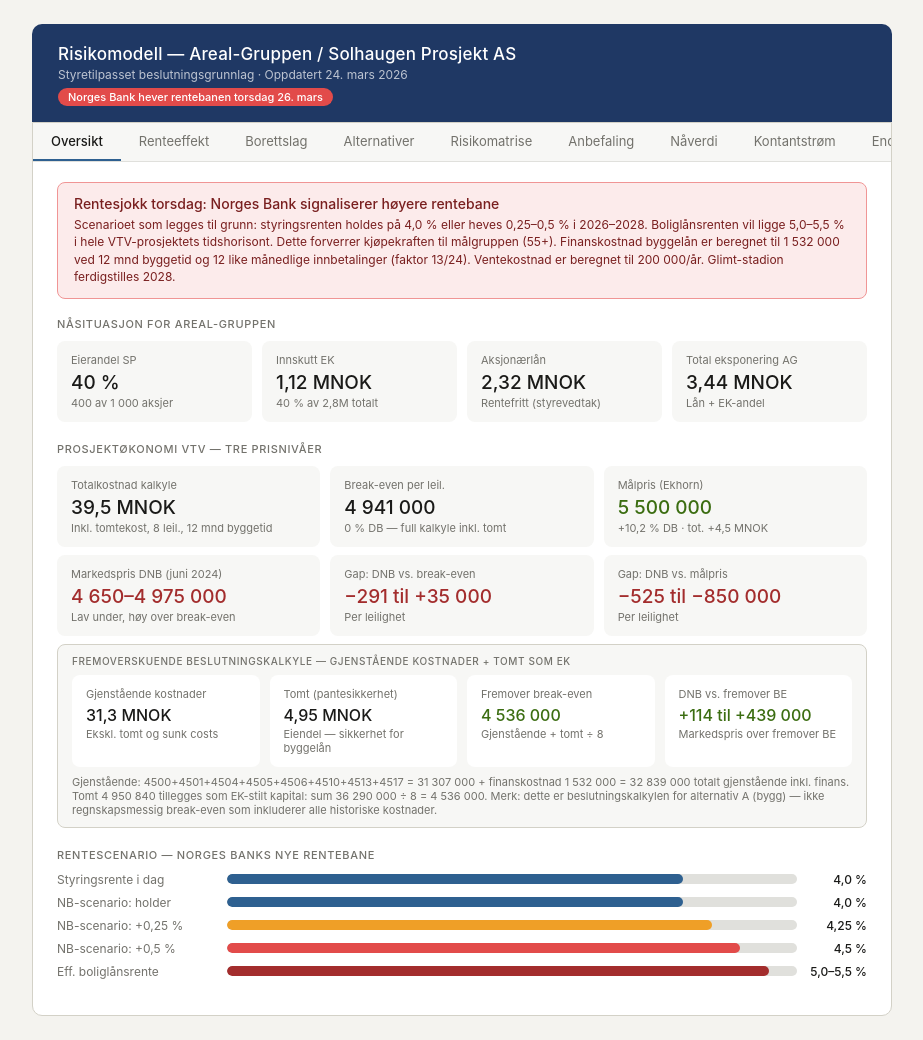
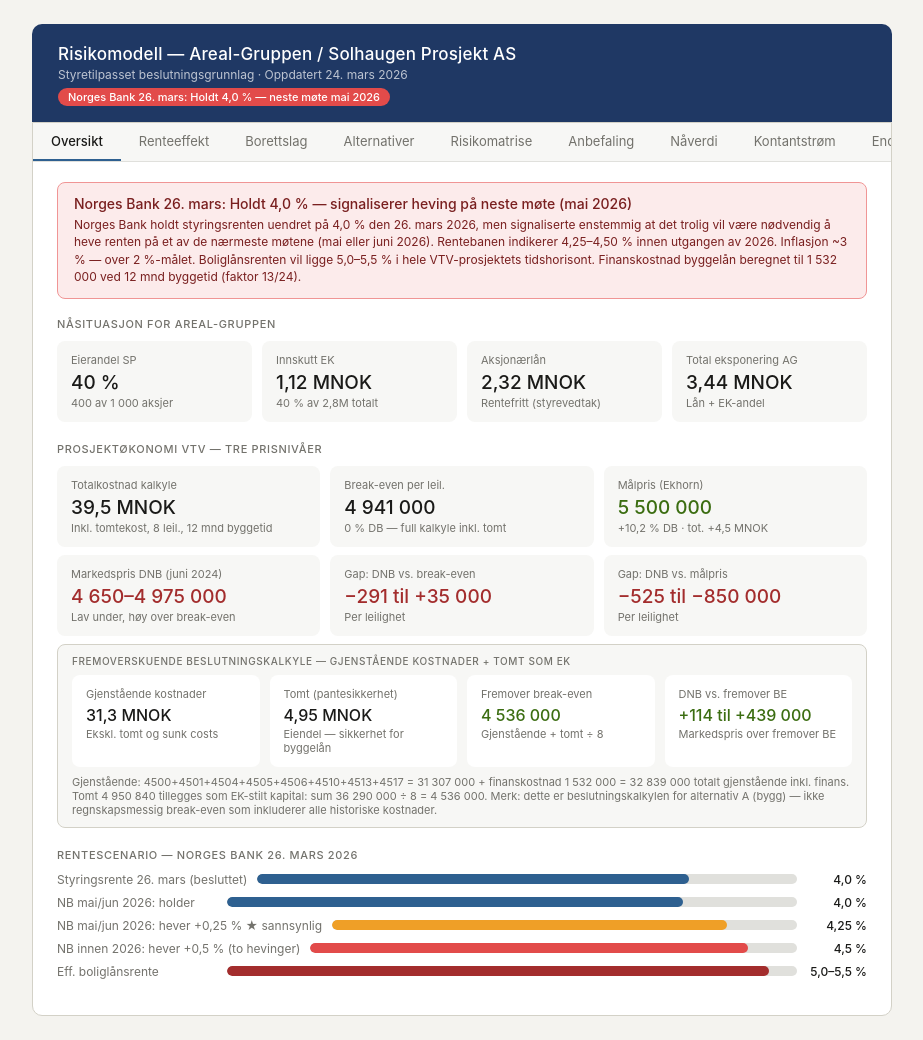
Before and after one commit to FunksterOne/vtv, a plain HTML site: page index.html in a window 1280 px wide. Shown: the whole page, without its empty margins (178-1101 px from the left). Drawn offline with Linux system fonts and the light colour scheme.

Commit message:
Norges Bank rentebeslutning 26. mars 2026 innarbeidet

```diff
--- a/index.html
+++ b/index.html
@@ -104,7 +104,7 @@
  <div class="header">
  <h1>Risikomodell — Areal-Gruppen / Solhaugen Prosjekt AS</h1>
  <p>Styretilpasset beslutningsgrunnlag · Oppdatert 24. mars 2026</p>
- <span class="badge">Norges Bank hever rentebanen torsdag 26. mars</span>
+ <span class="badge">Norges Bank 26. mars: Holdt 4,0 % — neste møte mai 2026</span>
  </div>
 
  <div class="card">
@@ -123,8 +123,8 @@
  <!-- OVERSIKT -->
  <div id="tab-oversikt" class="panel active">
  <div class="rate-box">
- <strong>Rentesjokk torsdag: Norges Bank signaliserer høyere rentebane</strong>
- <p>Scenarioet som legges til grunn: styringsrenten holdes på 4,0 % eller heves 0,25–0,5 % i 2026–2028. Boliglånsrenten vil ligge 5,0–5,5 % i hele VTV-prosjektets tidshorisont. Dette forverrer kjøpekraften til målgruppen (55+). Finanskostnad byggelån er beregnet til 1 532 000 ved 12 mnd byggetid og 12 like månedlige innbetalinger (faktor 13/24). Ventekostnad er beregnet til 200 000/år. Glimt-stadion ferdigstilles 2028.</p>
+ <strong>Norges Bank 26. mars: Holdt 4,0 % — signaliserer heving på neste møte (mai 2026)</strong>
+ <p>Norges Bank holdt styringsrenten uendret på 4,0 % den 26. mars 2026, men signaliserte enstemmig at det trolig vil være nødvendig å heve renten på et av de nærmeste møtene (mai eller juni 2026). Rentebanen indikerer 4,25–4,50 % innen utgangen av 2026. Inflasjon ~3 % — over 2 %-målet. Boliglånsrenten vil ligge 5,0–5,5 % i hele VTV-prosjektets tidshorisont. Finanskostnad byggelån beregnet til 1 532 000 ved 12 mnd byggetid (faktor 13/24).</p>
  </div>
 
  <div class="section-title">Nåsituasjon for Areal-Gruppen</div>
@@ -157,11 +157,11 @@
  <p style="font-size:11px;color:#73726c;margin-top:8px;">Gjenstående: 4500+4501+4504+4505+4506+4510+4513+4517 = 31 307 000 + finanskostnad 1 532 000 = 32 839 000 totalt gjenstående inkl. finans. Tomt 4 950 840 tillegges som EK-stilt kapital: sum 36 290 000 ÷ 8 = 4 536 000. Merk: dette er beslutningskalkylen for alternativ A (bygg) — ikke regnskapsmessig break-even som inkluderer alle historiske kostnader.</p>
  </div>
 
- <div class="section-title">Rentescenario — Norges Banks nye rentebane</div>
- <div class="bar-row"><div class="bar-label">Styringsrente i dag</div><div class="bar-track"><div class="bar-fill" style="width:80%;background:#2E6090;"></div></div><div class="bar-val">4,0 %</div></div>
- <div class="bar-row"><div class="bar-label">NB-scenario: holder</div><div class="bar-track"><div class="bar-fill" style="width:80%;background:#2E6090;"></div></div><div class="bar-val">4,0 %</div></div>
- <div class="bar-row"><div class="bar-label">NB-scenario: +0,25 %</div><div class="bar-track"><div class="bar-fill" style="width:85%;background:#EF9F27;"></div></div><div class="bar-val">4,25 %</div></div>
- <div class="bar-row"><div class="bar-label">NB-scenario: +0,5 %</div><div class="bar-track"><div class="bar-fill" style="width:90%;background:#E24B4A;"></div></div><div class="bar-val">4,5 %</div></div>
+ <div class="section-title">Rentescenario — Norges Bank 26. mars 2026</div>
+ <div class="bar-row"><div class="bar-label">Styringsrente 26. mars (besluttet)</div><div class="bar-track"><div class="bar-fill" style="width:80%;background:#2E6090;"></div></div><div class="bar-val">4,0 %</div></div>
+ <div class="bar-row"><div class="bar-label">NB mai/jun 2026: holder</div><div class="bar-track"><div class="bar-fill" style="width:80%;background:#2E6090;"></div></div><div class="bar-val">4,0 %</div></div>
+ <div class="bar-row"><div class="bar-label">NB mai/jun 2026: hever +0,25 % ★ sannsynlig</div><div class="bar-track"><div class="bar-fill" style="width:85%;background:#EF9F27;"></div></div><div class="bar-val">4,25 %</div></div>
+ <div class="bar-row"><div class="bar-label">NB innen 2026: hever +0,5 % (to hevinger)</div><div class="bar-track"><div class="bar-fill" style="width:90%;background:#E24B4A;"></div></div><div class="bar-val">4,5 %</div></div>
  <div class="bar-row"><div class="bar-label">Eff. boliglånsrente</div><div class="bar-track"><div class="bar-fill" style="width:95%;background:#A32D2D;"></div></div><div class="bar-val">5,0–5,5 %</div></div>
  </div>
 
@@ -1324,7 +1324,7 @@
 
  <div class="conclusion" style="margin-top:18px;">
  <h4>Samlet anbefaling til styret i Areal-Gruppen</h4>
- <p>Gitt at Norges Bank hever/opprettholder rentebanen og kjøpekraften til nedsizersegmentet svekkes ytterligere, er det ikke rasjonelt for Areal-Gruppen å øke eksponeringen i VTV-prosjektet. Markedspris (DNB 4,65–4,97M): lav indikasjon er 291 000 under ny break-even (4,94M), høy indikasjon er 35 000 over og langt under målpris (5,50M) — og ingen median-aldersgruppe i Bodø har tilstrekkelig kjøpekraft til å dekke break-even med standard EK. Finansiell differanse mellom å selge aksjer nå (krev 2,32 MNOK) og best-case ved målpris er 0,53 MNOK (AG-andel 1,79 MNOK) — mot den risikoen og kapitalbindingen som kreves. Anbefalt linje: krev tilbakebetaling av aksjonærlån 2,32 MNOK som absolutt minimumsvilkår, innhent uavhengig takst på tomt, og forhandle aksjeoppgjør basert på taksten. La LinkPro ta den risikoen de tilsynelatende ønsker.</p>
+ <p>Norges Bank holdt 4,0 % den 26. mars men signaliserte heving på neste møte (mai/juni 2026). Rentebanen 4,25–4,50 % innen 2026 bekrefter at kjøpekraften til nedsizersegmentet svekkes ytterligere, er det ikke rasjonelt for Areal-Gruppen å øke eksponeringen i VTV-prosjektet. Markedspris (DNB 4,65–4,97M): lav indikasjon er 291 000 under ny break-even (4,94M), høy indikasjon er 35 000 over og langt under målpris (5,50M) — og ingen median-aldersgruppe i Bodø har tilstrekkelig kjøpekraft til å dekke break-even med standard EK. Finansiell differanse mellom å selge aksjer nå (krev 2,32 MNOK) og best-case ved målpris er 0,53 MNOK (AG-andel 1,79 MNOK) — mot den risikoen og kapitalbindingen som kreves. Anbefalt linje: krev tilbakebetaling av aksjonærlån 2,32 MNOK som absolutt minimumsvilkår, innhent uavhengig takst på tomt, og forhandle aksjeoppgjør basert på taksten. La LinkPro ta den risikoen de tilsynelatende ønsker.</p>
  </div>
 
  <div class="section-title" style="margin-top:24px;">Juridiske implikasjoner — aksjonæravtalen av 27. november 2018</div>
@@ -1988,6 +1988,12 @@
  <div class="tl-item">
  <div class="tl-dot green"></div>
  <div class="tl-title">Kontantstrøm-fane lagt til — månedlig kontantstrøm mars 2026–juni 2027</div>
+        </div>
+
+        <div class="tl-item">
+          <div class="tl-dot green"></div>
+          <div class="tl-title">Norges Banks rentebeslutning 26. mars 2026 innarbeidet</div>
+          <div class="tl-body">Styringsrente holdt på 4,0 % (enstemmig). Komiteen signaliserer heving på et av de nærmeste møtene — sannsynligvis mai eller juni 2026. Rentebanen indikerer 4,25–4,50 % innen utgangen av 2026. Inflasjon ~3 % over målet. Krigen i Midtøsten øker usikkerhet. Alle renteoscenarioer og rentefane oppdatert. Datasource: Norges Bank PPR 1/2026, publisert 26. mars 2026.
  <div class="tl-body">Finansieringsstruktur og månedlig kontantstrøm med akkumulert byggelånssaldo og rente. Sluttoppgjør ved fire prisnivåer. Fritt overskudd etter tilbakebetaling av all kapital positivt kun ved målpris (+2 632 000). DB-andel AG 40 %: +1 790 000 ved målpris.</div>
  </div>
 
@@ -2012,7 +2018,7 @@
  <tr><td>Aksjonæravtale</td><td>27.11.2018</td><td>Rettigheter, vetorett, transparenskrav, habilitetsregler</td></tr>
  <tr><td>Bodø kommune</td><td>Perspektivmelding 2024–2033</td><td>Befolkningsprognoser, aldersstruktur</td></tr>
  <tr><td>KBNN</td><td>Fremtidens boligbehov Nord-Norge</td><td>Strukturell boligetterspørsel, 5-minutters tettsted</td></tr>
- <tr><td>Norges Bank</td><td>Rentebane per 24.03.2026</td><td>Renteforutsetninger 2026–2028</td></tr>
+ <tr><td>Norges Bank</td><td>PPR 1/2026 · Rentebeslutning 26.03.2026</td><td>4,0 % holdt · heving signalisert mai/jun 2026 · rentebane 4,25–4,50 % innen 2026</td></tr>
  </tbody>
  </table>
 
```
